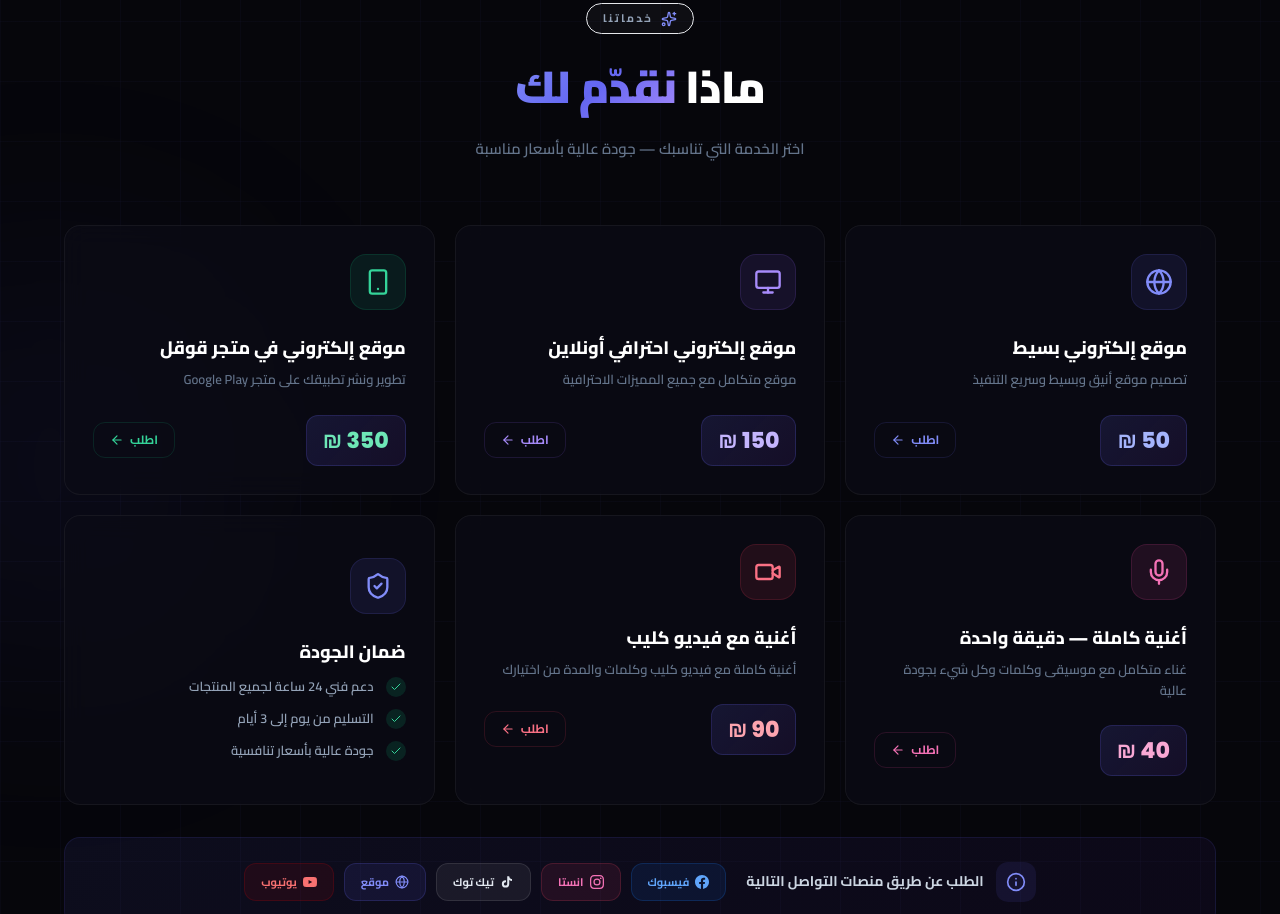
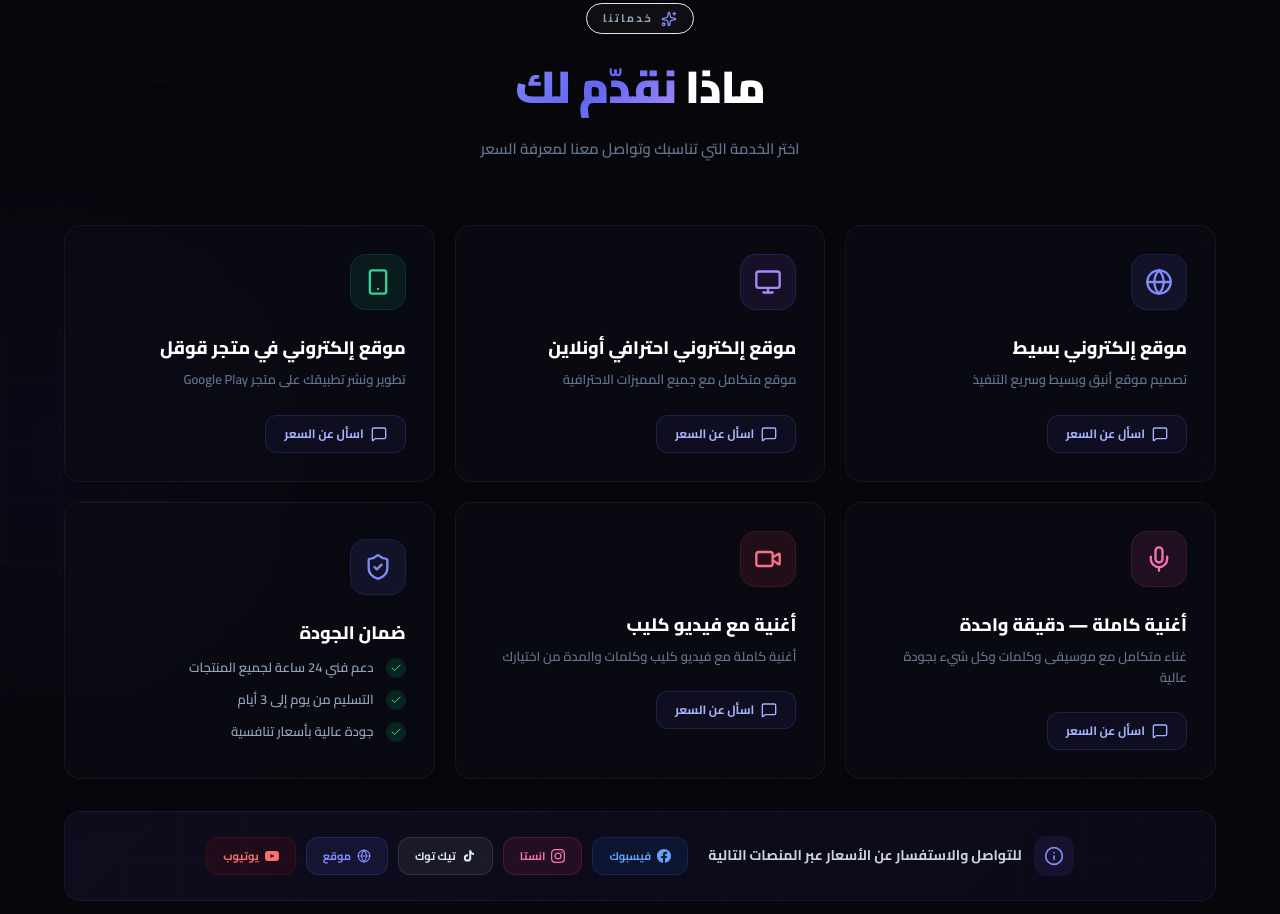
Before and after one commit to wwadewa17-netizen/WADE3-STORE, an Electron app: page index.html in a window 1280 px wide. Shown: the part 879-1793 px from the top of the page. Drawn offline with nearby package versions, Linux system fonts and the light colour scheme.

Commit message:
Update index.html

```diff
--- a/index.html
+++ b/index.html
@@ -43,7 +43,6 @@
         .hide-bottom::after{content:'';position:absolute;bottom:0;left:0;right:0;height:36px;background:#06060b;z-index:3}
 
         .nav-bar{backdrop-filter:blur(20px);-webkit-backdrop-filter:blur(20px);background:rgba(6,6,11,.75);border-bottom:1px solid rgba(255,255,255,.04)}
-        .price-tag{background:linear-gradient(135deg,rgba(99,102,241,.15),rgba(124,58,237,.1));border:1px solid rgba(99,102,241,.2)}
 
         .section-glow-r{position:absolute;width:400px;height:400px;background:rgba(99,102,241,.06);border-radius:50%;filter:blur(120px);pointer-events:none}
         .section-glow-l{position:absolute;width:300px;height:300px;background:rgba(124,58,237,.05);border-radius:50%;filter:blur(100px);pointer-events:none}
@@ -72,9 +71,6 @@
         .social-card.web::before{background:linear-gradient(135deg,#6366F1,#7C3AED)}
         .social-card.yt::before{background:linear-gradient(135deg,#FF0000,#CC0000)}
         .social-card .sc-wrap{position:relative;z-index:2}
-
-        .order-link{display:inline-flex;align-items:center;gap:6px;padding:8px 16px;border-radius:12px;font-size:12px;font-weight:700;transition:all .25s ease}
-        .order-link:hover{transform:translateX(-3px)}
 
         .note-banner{background:linear-gradient(135deg,rgba(99,102,241,.08),rgba(124,58,237,.06));border:1px solid rgba(99,102,241,.12)}
 
@@ -106,6 +102,9 @@
         .hover-tt:hover{color:#fff;border-color:rgba(255,255,255,.15);background:rgba(255,255,255,.06)}
         .hover-web:hover{color:#818cf8;border-color:rgba(129,140,248,.2);background:rgba(129,140,248,.06)}
         .hover-yt:hover{color:#f87171;border-color:rgba(248,113,113,.2);background:rgba(248,113,113,.06)}
+
+        .ask-btn{display:inline-flex;align-items:center;gap:7px;padding:9px 18px;border-radius:12px;font-size:12px;font-weight:700;transition:all .25s ease;border:1.5px solid rgba(99,102,241,.2);background:rgba(99,102,241,.06);color:#a5b4fc}
+        .ask-btn:hover{border-color:rgba(99,102,241,.4);background:rgba(99,102,241,.12);color:#c7d2fe;transform:translateX(-3px)}
     </style>
 </head>
 <body class="grid-bg">
@@ -212,7 +211,7 @@
                 <h2 class="text-[clamp(1.8rem,4vw,2.8rem)] font-[900] tracking-tight mb-4">
                     ماذا <span class="text-gradient">نقدّم لك</span>
                 </h2>
-                <p class="text-[15px] font-semibold text-slate-500 max-w-lg mx-auto leading-relaxed">اختر الخدمة التي تناسبك — جودة عالية بأسعار مناسبة</p>
+                <p class="text-[15px] font-semibold text-slate-500 max-w-lg mx-auto leading-relaxed">اختر الخدمة التي تناسبك وتواصل معنا لمعرفة السعر</p>
             </div>
 
             <div class="grid grid-cols-1 md:grid-cols-2 lg:grid-cols-3 gap-5">
@@ -223,14 +222,10 @@
                     </div>
                     <h3 class="text-[18px] font-extrabold mb-2">موقع إلكتروني بسيط</h3>
                     <p class="text-[13px] font-semibold text-slate-500 leading-relaxed mb-6">تصميم موقع أنيق وبسيط وسريع التنفيذ</p>
-                    <div class="flex items-center justify-between">
-                        <div class="price-tag px-4 py-2 rounded-xl">
-                            <span class="font-en text-[22px] font-extrabold text-indigo-300">50 ₪</span>
-                        </div>
-                        <a href="https://www.facebook.com/profile.php?id=61591048504850&locale=ar_AR" target="_blank" class="order-link text-indigo-400 hover:text-indigo-300 bg-indigo-500/8 border border-indigo-500/15 rounded-xl">
-                            اطلب <i data-lucide="arrow-left" class="w-3.5 h-3.5"></i>
-                        </a>
-                    </div>
+                    <a href="https://www.facebook.com/profile.php?id=61591048504850&locale=ar_AR" target="_blank" class="ask-btn">
+                        <i data-lucide="message-square" class="w-4 h-4"></i>
+                        اسأل عن السعر
+                    </a>
                 </div>
 
                 <!-- S2 -->
@@ -240,14 +235,10 @@
                     </div>
                     <h3 class="text-[18px] font-extrabold mb-2">موقع إلكتروني احترافي أونلاين</h3>
                     <p class="text-[13px] font-semibold text-slate-500 leading-relaxed mb-6">موقع متكامل مع جميع المميزات الاحترافية</p>
-                    <div class="flex items-center justify-between">
-                        <div class="price-tag px-4 py-2 rounded-xl">
-                            <span class="font-en text-[22px] font-extrabold text-violet-300">150 ₪</span>
-                        </div>
-                        <a href="https://www.facebook.com/profile.php?id=61591048504850&locale=ar_AR" target="_blank" class="order-link text-violet-400 hover:text-violet-300 bg-violet-500/8 border border-violet-500/15 rounded-xl">
-                            اطلب <i data-lucide="arrow-left" class="w-3.5 h-3.5"></i>
-                        </a>
-                    </div>
+                    <a href="https://www.facebook.com/profile.php?id=61591048504850&locale=ar_AR" target="_blank" class="ask-btn">
+                        <i data-lucide="message-square" class="w-4 h-4"></i>
+                        اسأل عن السعر
+                    </a>
                 </div>
 
                 <!-- S3 -->
@@ -257,14 +248,10 @@
                     </div>
                     <h3 class="text-[18px] font-extrabold mb-2">موقع إلكتروني في متجر قوقل</h3>
                     <p class="text-[13px] font-semibold text-slate-500 leading-relaxed mb-6">تطوير ونشر تطبيقك على متجر Google Play</p>
-                    <div class="flex items-center justify-between">
-                        <div class="price-tag px-4 py-2 rounded-xl">
-                            <span class="font-en text-[22px] font-extrabold text-emerald-300">350 ₪</span>
-                        </div>
-                        <a href="https://www.facebook.com/profile.php?id=61591048504850&locale=ar_AR" target="_blank" class="order-link text-emerald-400 hover:text-emerald-300 bg-emerald-500/8 border border-emerald-500/15 rounded-xl">
-                            اطلب <i data-lucide="arrow-left" class="w-3.5 h-3.5"></i>
-                        </a>
-                    </div>
+                    <a href="https://www.facebook.com/profile.php?id=61591048504850&locale=ar_AR" target="_blank" class="ask-btn">
+                        <i data-lucide="message-square" class="w-4 h-4"></i>
+                        اسأل عن السعر
+                    </a>
                 </div>
 
                 <!-- S4 -->
@@ -274,14 +261,10 @@
                     </div>
                     <h3 class="text-[18px] font-extrabold mb-2">أغنية كاملة — دقيقة واحدة</h3>
                     <p class="text-[13px] font-semibold text-slate-500 leading-relaxed mb-6">غناء متكامل مع موسيقى وكلمات وكل شيء بجودة عالية</p>
-                    <div class="flex items-center justify-between">
-                        <div class="price-tag px-4 py-2 rounded-xl">
-                            <span class="font-en text-[22px] font-extrabold text-pink-300">40 ₪</span>
-                        </div>
-                        <a href="https://www.facebook.com/profile.php?id=61591048504850&locale=ar_AR" target="_blank" class="order-link text-pink-400 hover:text-pink-300 bg-pink-500/8 border border-pink-500/15 rounded-xl">
-                            اطلب <i data-lucide="arrow-left" class="w-3.5 h-3.5"></i>
-                        </a>
-                    </div>
+                    <a href="https://www.facebook.com/profile.php?id=61591048504850&locale=ar_AR" target="_blank" class="ask-btn">
+                        <i data-lucide="message-square" class="w-4 h-4"></i>
+                        اسأل عن السعر
+                    </a>
                 </div>
 
                 <!-- S5 -->
@@ -291,14 +274,10 @@
                     </div>
                     <h3 class="text-[18px] font-extrabold mb-2">أغنية مع فيديو كليب</h3>
                     <p class="text-[13px] font-semibold text-slate-500 leading-relaxed mb-6">أغنية كاملة مع فيديو كليب وكلمات والمدة من اختيارك</p>
-                    <div class="flex items-center justify-between">
-                        <div class="price-tag px-4 py-2 rounded-xl">
-                            <span class="font-en text-[22px] font-extrabold text-rose-300">90 ₪</span>
-                        </div>
-                        <a href="https://www.facebook.com/profile.php?id=61591048504850&locale=ar_AR" target="_blank" class="order-link text-rose-400 hover:text-rose-300 bg-rose-500/8 border border-rose-500/15 rounded-xl">
-                            اطلب <i data-lucide="arrow-left" class="w-3.5 h-3.5"></i>
-                        </a>
-                    </div>
+                    <a href="https://www.facebook.com/profile.php?id=61591048504850&locale=ar_AR" target="_blank" class="ask-btn">
+                        <i data-lucide="message-square" class="w-4 h-4"></i>
+                        اسأل عن السعر
+                    </a>
                 </div>
 
                 <!-- Note Card -->
@@ -336,7 +315,7 @@
                     <div class="w-10 h-10 rounded-xl bg-indigo-500/10 flex items-center justify-center flex-shrink-0">
                         <i data-lucide="info" class="w-5 h-5 text-indigo-400"></i>
                     </div>
-                    <span class="text-[14px] font-bold text-slate-300">الطلب عن طريق منصات التواصل التالية</span>
+                    <span class="text-[14px] font-bold text-slate-300">للتواصل والاستفسار عن الأسعار عبر المنصات التالية</span>
                 </div>
                 <div class="flex items-center gap-2.5 flex-wrap justify-center">
                     <a href="https://www.facebook.com/profile.php?id=61591048504850&locale=ar_AR" target="_blank" class="social-btn text-[11px] font-bold txt-fb px-4 py-2.5 rounded-xl bg-fb border bg-fb-hover inline-flex items-center gap-1.5">
@@ -447,11 +426,10 @@
                 <h2 class="text-[clamp(1.8rem,4vw,2.8rem)] font-[900] tracking-tight mb-4">
                     تابعنا على <span class="text-gradient">منصاتنا</span>
                 </h2>
-                <p class="text-[15px] font-semibold text-slate-500 max-w-lg mx-auto leading-relaxed">تواصل معنا عبر أي منصة واطلب خدمتك مباشرة</p>
+                <p class="text-[15px] font-semibold text-slate-500 max-w-lg mx-auto leading-relaxed">تواصل معنا عبر أي منصة واسأل عن السعر مباشرة</p>
             </div>
 
             <div class="grid grid-cols-1 md:grid-cols-2 lg:grid-cols-3 gap-6">
-
                 <!-- Facebook -->
                 <a href="https://www.facebook.com/profile.php?id=61591048504850&locale=ar_AR" target="_blank" class="social-card fb card rounded-2xl overflow-hidden group block">
                     <div class="relative">
@@ -466,7 +444,7 @@
                             <h3 class="text-[18px] font-extrabold mb-1">فيسبوك</h3>
                             <p class="text-[13px] text-slate-500 font-semibold mb-4">Wade3 store</p>
                             <div class="flex items-center gap-2 text-[12px] font-bold txt-fb">
-                                <span>زيارة الصفحة</span>
+                                <span>تواصل عبر الخاص</span>
                                 <i data-lucide="arrow-left" class="w-3.5 h-3.5 group-hover:-translate-x-1 transition-transform duration-200"></i>
                             </div>
                         </div>
@@ -487,7 +465,7 @@
                             <h3 class="text-[18px] font-extrabold mb-1">انستاگرام</h3>
                             <p class="text-[13px] text-slate-500 font-semibold mb-4">wade3 store</p>
                             <div class="flex items-center gap-2 text-[12px] font-bold txt-ig">
-                                <span>زيارة الحساب</span>
+                                <span>تواصل عبر الخاص</span>
                                 <i data-lucide="arrow-left" class="w-3.5 h-3.5 group-hover:-translate-x-1 transition-transform duration-200"></i>
                             </div>
                         </div>
@@ -508,7 +486,7 @@
                             <h3 class="text-[18px] font-extrabold mb-1">تيك توك</h3>
                             <p class="font-en text-[13px] text-slate-500 font-semibold mb-4" dir="ltr">@wade3_store1</p>
                             <div class="flex items-center gap-2 text-[12px] font-bold txt-tt">
-                                <span>زيارة الحساب</span>
+                                <span>تواصل عبر الخاص</span>
                                 <i data-lucide="arrow-left" class="w-3.5 h-3.5 group-hover:-translate-x-1 transition-transform duration-200"></i>
                             </div>
                         </div>
@@ -550,7 +528,7 @@
                             <h3 class="text-[18px] font-extrabold mb-1">يوتيوب</h3>
                             <p class="font-en text-[13px] text-slate-500 font-semibold mb-4" dir="ltr">@wade3store</p>
                             <div class="flex items-center gap-2 text-[12px] font-bold txt-yt">
-                                <span>زيارة القناة</span>
+                                <span>تواصل عبر الخاص</span>
                                 <i data-lucide="arrow-left" class="w-3.5 h-3.5 group-hover:-translate-x-1 transition-transform duration-200"></i>
                             </div>
                         </div>
```
